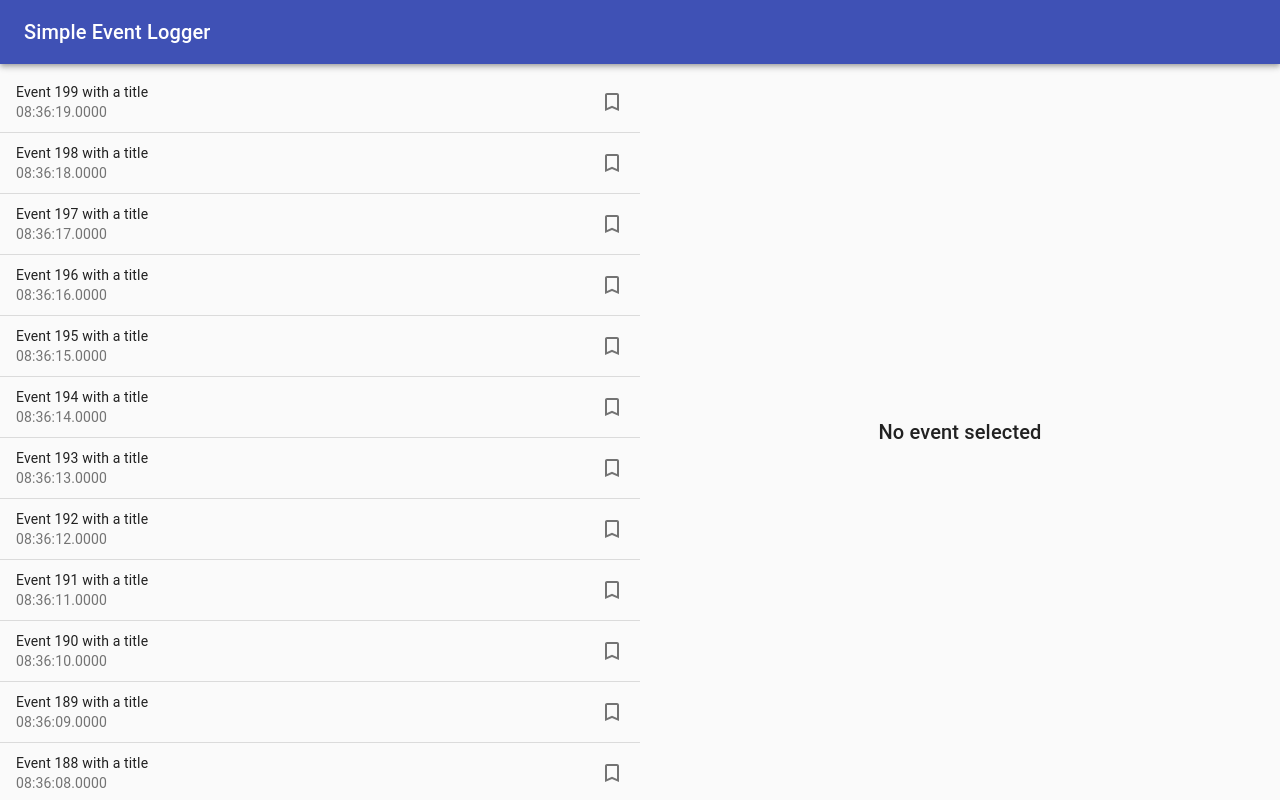
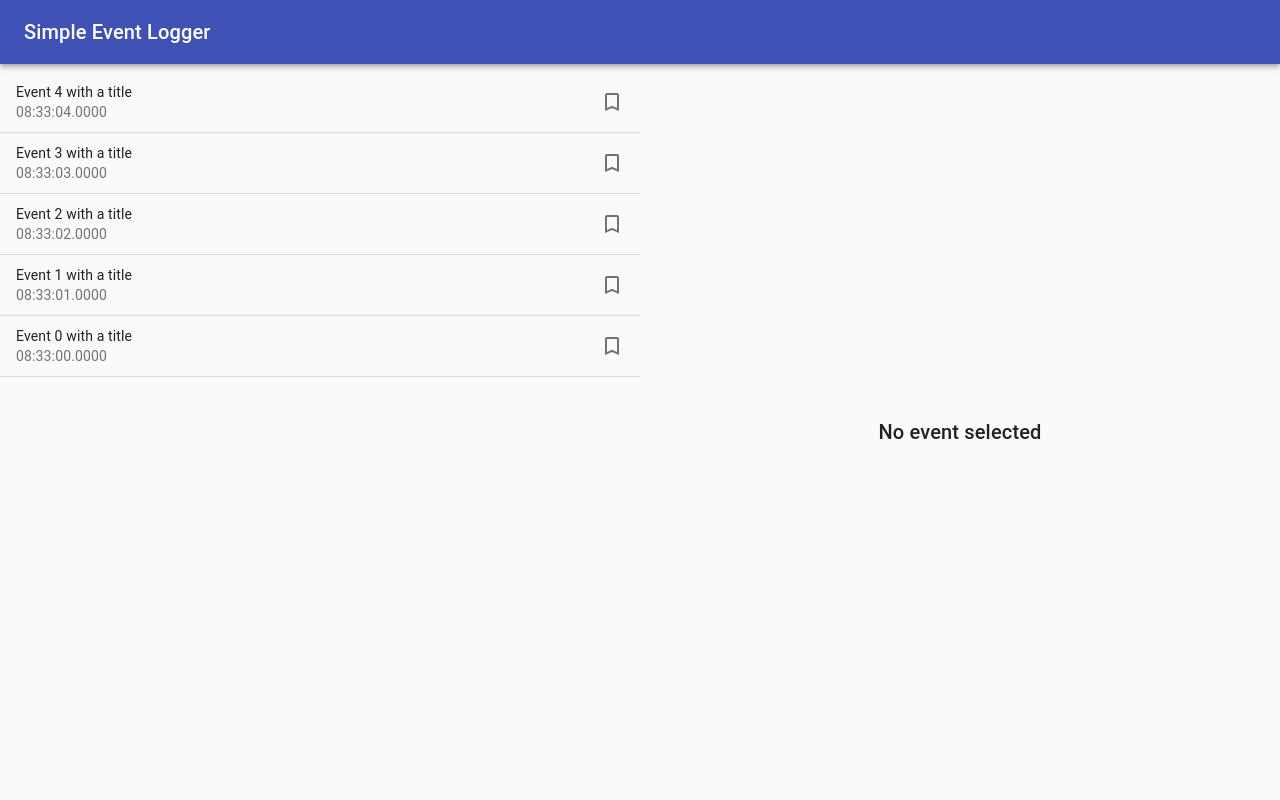
Before and after one commit to MythicManiac/simple-event-logger, a React app: page / in a window 1280 px wide. Built offline with nearby package versions, Linux system fonts and the light colour scheme; the HTML template or start-up script is replaced by a standard one.

Commit message:
Use MobX for frontend state management

```diff
--- a/package.json
+++ b/package.json
@@ -31,6 +31,8 @@
     "@material-ui/icons": "^4.9.1",
     "body-parser": "^1.19.0",
     "express": "^4.17.1",
+    "mobx": "^5.15.4",
+    "mobx-react": "^6.2.2",
     "react": "^16.13.1",
     "react-dom": "^16.13.1",
     "styled-components": "^5.1.1"
--- /dev/null
+++ b/src/client/EventStore.ts
@@ -0,0 +1,60 @@
+import { action, computed, observable } from "mobx";
+import { EventData } from "@common/event";
+
+class _EventStore {
+  @observable
+  private _events: EventData[] = [];
+
+  @observable
+  private _pinnedEvents = new Map<string, EventData>();
+
+  @observable
+  private _selectedEvent: EventData | undefined;
+
+  @computed
+  public get events(): EventData[] {
+    return this._events.filter(x => !this._pinnedEvents.has(x.id));
+  }
+
+  @computed
+  public get pinnedEvents(): EventData[] {
+    return Array.from(this._pinnedEvents.values()).sort(
+      (a, b) => +b.timestamp - +a.timestamp
+    );
+  }
+
+  @computed
+  public get selectedEvent(): EventData | undefined {
+    return this._selectedEvent;
+  }
+
+  @computed
+  public get selectedEventId(): string | undefined {
+    // if (this.selectedEvent) return this.selectedEvent.id;
+    return undefined;
+  }
+
+  isPinned(event: EventData): boolean {
+    return this._pinnedEvents.has(event.id);
+  }
+
+  @action
+  selectEvent(event: EventData) {
+    this._selectedEvent = event;
+  }
+
+  @action
+  addEvent(event: EventData) {
+    this._events.push(event);
+  }
+
+  @action
+  toggleEventPin(event: EventData) {
+    if (this._pinnedEvents.has(event.id)) {
+      this._pinnedEvents.delete(event.id);
+    } else {
+      this._pinnedEvents.set(event.id, event);
+    }
+  }
+}
+export const EventStore = new _EventStore();
--- a/src/client/components/app.tsx
+++ b/src/client/components/app.tsx
@@ -9,48 +9,10 @@ import {
 } from "@material-ui/core";
 import styled from "styled-components";
 
-import { EventData } from "@common/event";
 import { EventsView } from "@client/components/eventlist";
-import { useState } from "react";
 import { SelectionView } from "@client/components/selection";
 
-const getDummyEvents = (count: number): EventData[] => {
-  const result = [];
-  for (let i = 0; i < count; i++) {
-    result.push({
-      id: i.toString(),
-      title: `Event ${i} with a title`,
-      timestamp: new Date(new Date().getTime() + i * 1000),
-      messages: [
-        {
-          someRequestData: `Hello request ${i}`,
-          someMoreRequestData: "Goodbye"
-        },
-        {
-          someResponseData: `Hello response ${i}`
-        },
-        "Just a string",
-        "Just a string",
-        "Just a string",
-        "Just a string",
-        "Just a string",
-        "Just a string",
-        "Just a string",
-        "Just a string",
-        "Just a string",
-        "Just a string"
-      ]
-    });
-  }
-  return result;
-};
-
 export const App = () => {
-  const [events] = useState(getDummyEvents(200));
-  const [selectedEvent, setSelectedEvent] = useState<EventData | undefined>(
-    undefined
-  );
-
   return (
     <>
       <CssBaseline />
@@ -63,8 +25,8 @@ export const App = () => {
           </AppBar>
         </Box>
         <MainBox>
-          <EventsView events={events} onSelect={setSelectedEvent} />
-          <SelectionView selectedEvent={selectedEvent} />
+          <EventsView />
+          <SelectionView />
         </MainBox>
       </FulscreenBox>
     </>
--- a/src/client/components/eventlist.tsx
+++ b/src/client/components/eventlist.tsx
@@ -12,6 +12,8 @@ import styled from "styled-components";
 import { useState } from "react";
 import TurnedInNotIcon from "@material-ui/icons/TurnedInNot";
 import TurnedInIcon from "@material-ui/icons/TurnedIn";
+import { observer } from "mobx-react";
+import { EventStore } from "@client/EventStore";
 
 export const formatHour = (date: Date) => {
   return ("00" + date.getHours()).slice(-2);
@@ -35,39 +37,14 @@ export const formatTimestamp = (date: Date) => {
   )}.${formatMillisecond(date)}`;
 };
 
-export interface EventsViewProps {
-  events: EventData[];
-  onSelect?: (event: EventData) => void;
-}
-export const EventsView = (props: EventsViewProps) => {
-  const [selectedId, setSelectedId] = useState<string | undefined>();
-  const [pinnedEvents] = useState<Set<string>>(new Set());
-
-  // This is used only to trigger a refresh
-  const [lastPinAction, setLastPinAction] = useState<string>();
-
-  const toggleEventPin = (event: EventData) => {
-    if (pinnedEvents.has(event.id)) {
-      pinnedEvents.delete(event.id);
-      setLastPinAction(`${event.id}-removed`);
-    } else {
-      pinnedEvents.add(event.id);
-      setLastPinAction(`${event.id}-added`);
-    }
-  };
-
-  const sortedEvents = props.events.sort((a, b) => {
-    return +pinnedEvents.has(a.id) - +pinnedEvents.has(b.id);
-  });
-
+export const EventsView = observer(() => {
   const renderItem = (event: EventData) => {
     return (
       <ListItem
         button={true}
-        selected={event.id === selectedId}
+        selected={EventStore.selectedEventId === event.id}
         onClick={() => {
-          setSelectedId(event.id);
-          if (props.onSelect) props.onSelect(event);
+          EventStore.selectEvent(event);
         }}
       >
         <ListItemText
@@ -78,9 +55,9 @@ export const EventsView = (props: EventsViewProps) => {
           <IconButton
             edge="end"
             aria-label="delete"
-            onClick={() => toggleEventPin(event)}
+            onClick={() => EventStore.toggleEventPin(event)}
           >
-            {pinnedEvents.has(event.id) ? (
+            {EventStore.isPinned(event) ? (
               <TurnedInIcon />
             ) : (
               <TurnedInNotIcon />
@@ -93,19 +70,27 @@ export const EventsView = (props: EventsViewProps) => {
 
   return (
     <EventList dense={true}>
-      {sortedEvents.map((_, index, array) => {
+      {EventStore.pinnedEvents.map(event => {
+        return (
+          <React.Fragment key={event.id}>
+            {renderItem(event)}
+            <Divider />
+          </React.Fragment>
+        );
+      })}
+      {EventStore.events.map((_, index, array) => {
         const i = array.length - 1 - index;
         const event = array[i];
         return (
           <React.Fragment key={event.id}>
             {renderItem(event)}
-            {i > 0 && <Divider />}
+            <Divider />
           </React.Fragment>
         );
       })}
     </EventList>
   );
-};
+});
 
 const EventList = styled(List)`
   width: 100%;
--- a/src/client/components/selection.tsx
+++ b/src/client/components/selection.tsx
@@ -2,8 +2,9 @@ import * as React from "react";
 
 import styled from "styled-components";
 import { AppBar, Box, Tab, Tabs, Typography } from "@material-ui/core";
-import { EventData } from "@common/event";
 import { useState } from "react";
+import { observer } from "mobx-react";
+import { EventStore } from "@client/EventStore";
 
 interface TabPanelProps {
   children?: React.ReactNode;
@@ -38,12 +39,9 @@ function makeTabProps(index: any) {
   };
 }
 
-export interface SelectionViewProps {
-  selectedEvent?: EventData;
-}
-
-export const SelectionView = (props: SelectionViewProps) => {
-  const event = props.selectedEvent;
+export const SelectionView = observer(() => {
+  const [tab, setTab] = useState(0);
+  const event = EventStore.selectedEvent;
 
   if (!event) {
     return (
@@ -59,8 +57,6 @@ export const SelectionView = (props: SelectionViewProps) => {
       </CenteredTextBox>
     );
   }
-
-  const [tab, setTab] = useState(0);
 
   const getMessageTitle = (index: number) => {
     if (event.messageTitles && event.messageTitles.length < index) {
@@ -98,7 +94,7 @@ export const SelectionView = (props: SelectionViewProps) => {
       ))}
     </SelectionViewBox>
   );
-};
+});
 
 const SelectionViewBox = styled(Box)`
   width: 100%;
--- a/src/client/index.tsx
+++ b/src/client/index.tsx
@@ -1,10 +1,48 @@
+import "mobx-react-lite/batchingForReactDom";
 import * as React from "react";
 import * as ReactDOM from "react-dom";
 
 import { App } from "@client/components/app";
+import { EventData } from "@common/event";
+import { EventStore } from "@client/EventStore";
 
 const appDiv = document.createElement("div");
 document.body.appendChild(appDiv);
 document.body.setAttribute("style", "margin: 0;");
 
+const getDummyEvents = (count: number): EventData[] => {
+  const result = [];
+  for (let i = 0; i < count; i++) {
+    result.push({
+      id: i.toString(),
+      title: `Event ${i} with a title`,
+      timestamp: new Date(new Date().getTime() + i * 1000),
+      messages: [
+        {
+          someRequestData: `Hello request ${i}`,
+          someMoreRequestData: "Goodbye"
+        },
+        {
+          someResponseData: `Hello response ${i}`
+        },
+        "Just a string",
+        "Just a string",
+        "Just a string",
+        "Just a string",
+        "Just a string",
+        "Just a string",
+        "Just a string",
+        "Just a string",
+        "Just a string",
+        "Just a string"
+      ]
+    });
+  }
+  return result;
+};
+
+for (const event of getDummyEvents(5)) {
+  EventStore.addEvent(event);
+}
+
 ReactDOM.render(<App />, appDiv);
--- a/tsconfig.json
+++ b/tsconfig.json
@@ -9,6 +9,7 @@
     "forceConsistentCasingInFileNames": true,
     "jsx": "react",
     "baseUrl": "src",
+    "experimentalDecorators": true,
     "paths": {
       "@client/*": ["client/*"],
       "@server/*": ["server/*"],
```
Also changed, not shown: 1 other file (tests, documents, lock files or other folders).
